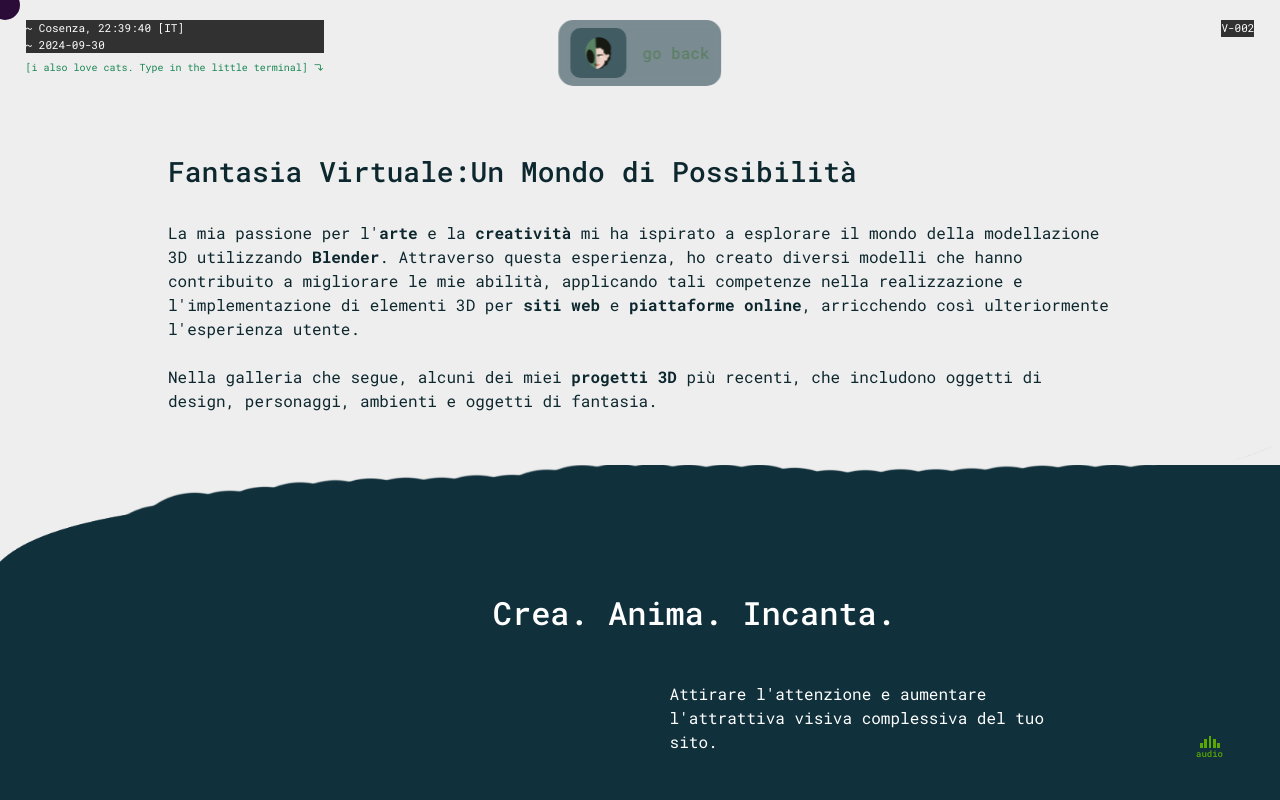
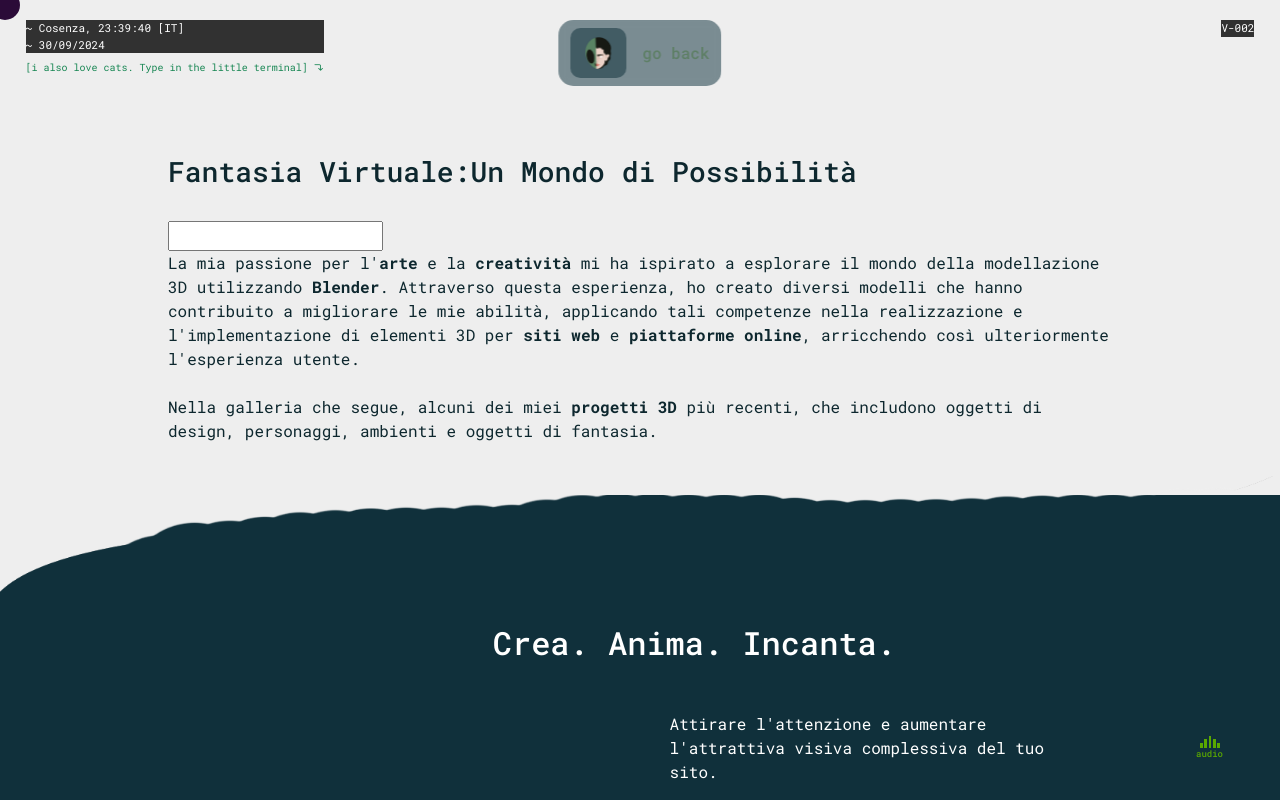
Before and after one commit to foferys/my-react-portfolio, a React (Vite) app: page /3d in a window 1280 px wide. Shown: the top 800 px of the page. Built offline with nearby package versions, Linux system fonts and the light colour scheme; no server answers.

Commit message:
piccoli cambiamenti, installazione lenis e locomotive

```diff
--- a/package.json
+++ b/package.json
@@ -12,9 +12,12 @@
   "dependencies": {
     "@popperjs/core": "^2.11.8",
     "@reduxjs/toolkit": "^2.2.7",
+    "@studio-freight/lenis": "^1.0.42",
     "bootstrap": "^5.3.3",
     "gsap": "^3.12.5",
     "howler": "^2.2.4",
+    "lenis": "^1.1.13",
+    "locomotive-scroll": "^4.1.4",
     "my-porfolio": "file:",
     "react": "^18.3.1",
     "react-dom": "^18.3.1",
--- a/src/components/Motivate.jsx
+++ b/src/components/Motivate.jsx
@@ -7,7 +7,7 @@ function Motivate() {
     const [frase, setFrase] = useState('');
     const [keyWord, setkeyWord] = useState('');
     const [modalRest, setModalRest] = useState(false);
-    const [fetching ,setFetching] = useState(false);
+    const [fetching ,setFetching] = useState(false); // -> lo uso nella gestione del caricamento per la risposta del fetch
 
 
     //animazione con gsap - useRef come attributo nell'elemento del terminalegatto
--- a/src/components/Navbar.jsx
+++ b/src/components/Navbar.jsx
@@ -11,13 +11,8 @@ function Navbar({page3d}) {
 
     // Aggiorna l'ora ogni secondo in base al tempo trascorso
     const getItalianTime = () => {
-        const now = new Date();
-        const utcOffset = now.getTimezoneOffset() * 60000; // Offset UTC in millisecondi
-        const italyOffset = 3600000; // Offset di 1 ora per CET (in millisecondi)
+        return new Date().toLocaleString('it-IT', { timeZone: 'Europe/Rome' }).replace(',', '');
 
-        // Calcola l'ora locale in Italia (somma il CET offset)
-        const italianTime = new Date(now.getTime() + utcOffset + italyOffset);
-        return italianTime.toISOString().replace('T', ' ').substring(0, 19);
     };
 
     // Aggiorna l'ora ogni secondo
--- a/src/pages/3d.jsx
+++ b/src/pages/3d.jsx
@@ -5,20 +5,43 @@ import AudioPlayer from "../components/Audio";
 import BottomNav from "../components/BottomNav";
 import stacco from "../img/stacco3.png";
 import Canvas from "../components/Canvas";
+import { useEffect, useRef } from "react";
+import 'locomotive-scroll/dist/locomotive-scroll.css';
+import locomotiveScroll from "locomotive-scroll";
 
 
 function Page3d() {
+
+    const scrollRef = useRef(null);
+
+    // useEffect(() => {
+    //     const scroll = new locomotiveScroll({
+    //         el: scrollRef.current, // Il container che gestisce lo scroll
+    //         smooth: true,
+    //         multiplier: 1, // Modifica la velocità dello scroll
+    //         lerp: 0.1, // Velocità di interpolazione per rendere lo scroll fluido
+    //     });
+
+    //     return () => {
+    //     if (scroll) scroll.destroy(); // Pulizia quando il componente si smonta
+    //     };
+    // }, []);
+
+
     return (
         <>
+            <div data-scroll-container ref={scrollRef}>
+
                 <AudioPlayer></AudioPlayer>
                 <Cursor></Cursor>
                 <Navbar page3d={true}></Navbar>
                 <BottomNav page3d={true}></BottomNav>
 
 
-            <div id="tredtext">
-                <div id="intro3d">
+                <div  id="tredtext">
+                    <div  id="intro3d">
                         <h3>Fantasia Virtuale:Un Mondo di Possibilità</h3><br/>
+                        <input type="textarea" />
                         <p className="">
                             La mia passione per l'<strong>arte</strong> e la <b>creatività</b>  mi ha ispirato a esplorare il mondo della modellazione 3D utilizzando <b>Blender</b>.
                             Attraverso questa esperienza, ho creato diversi modelli che hanno contribuito a migliorare le mie abilità, applicando tali
@@ -118,6 +141,7 @@ function Page3d() {
                 </div>
 
                 <Footer></Footer>
+            </div>
         </>
     )
 }
```
Also changed, not shown: src/App.css (indentation only), 1 other file (tests, documents, lock files or other folders). Lines whose indentation alone changed are shown as unchanged.
